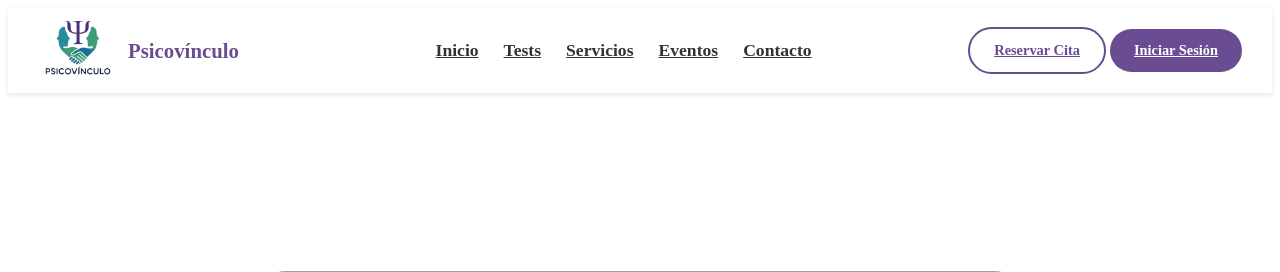
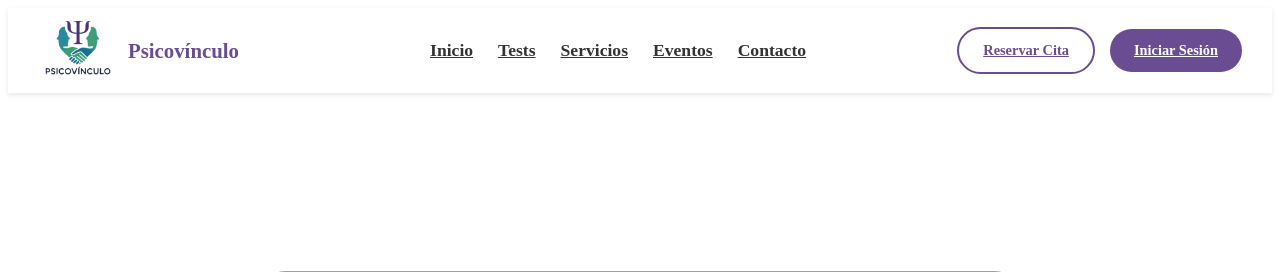
Before and after one commit to 75BOSS/citastrp, a PHP site: page /login.php in a window 1280 px wide. Shown: the top 272 px of the page. Run offline with PHP 8.4, Linux system fonts and the light colour scheme.

Commit message:
Correci[on de index paciente

```diff
--- a/css/login.css
+++ b/css/login.css
@@ -114,6 +114,20 @@ select:focus {
 .menu a.active:after {
     width: 100%;
 }
+
+.auth-buttons {
+    display: flex;
+    align-items: center;
+    gap: 15px;
+}
+
+.auth-buttons .bienvenido {
+    font-weight: bold;
+    font-size: 0.95rem;
+    color: #333;
+    white-space: nowrap;
+}
+
 
 /* Footer */
 .footer {
```
